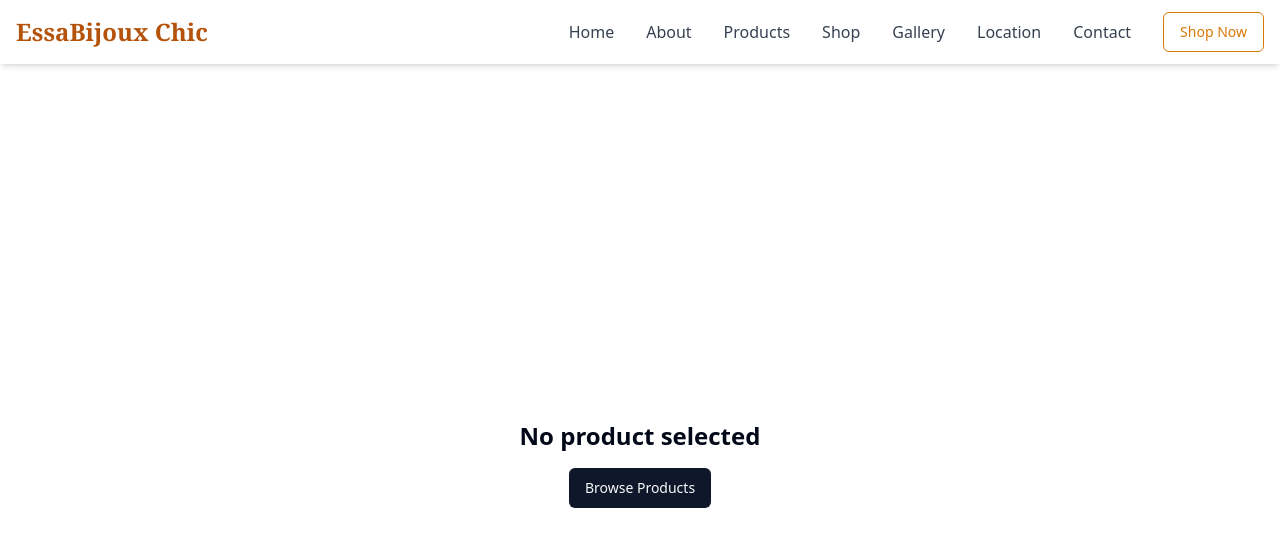
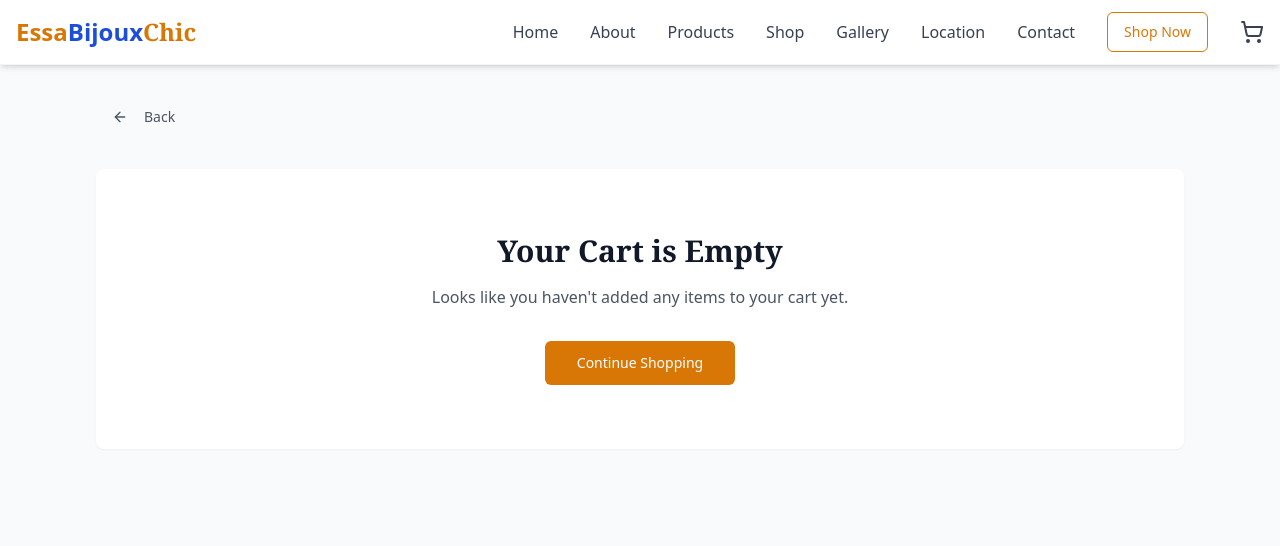
Before and after one commit to 3kimE/essa-chic-webshop, a React (Vite) app: page /checkout in a window 1280 px wide. Shown: the top 546 px of the page. Built offline with nearby package versions, Linux system fonts and the light colour scheme.

Commit message:
Refactor: Enhance UI and add cart functionality
-   Added color to the navbar and styled the title.
-   Implemented a cart feature with checkout page navigation.
-   Updated the hero page UI.
-   Connected all buttons to their respective pages.

```diff
--- a/src/App.tsx
+++ b/src/App.tsx
@@ -16,12 +16,14 @@ import Checkout from "./pages/Checkout";
 import OrderSuccess from "./pages/OrderSuccess";
 import NotFound from "./pages/NotFound";
 import Navbar from "./components/Navbar";
+import { CartProvider } from "./context/CartContext";
 
 const queryClient = new QueryClient();
 
 const App = () => (
   <QueryClientProvider client={queryClient}>
     <TooltipProvider>
+      <CartProvider>
         <Toaster />
         <Sonner />
         <BrowserRouter>
@@ -41,6 +43,7 @@ const App = () => (
             <Route path="*" element={<NotFound />} />
           </Routes>
         </BrowserRouter>
+      </CartProvider>
     </TooltipProvider>
   </QueryClientProvider>
 );
--- a/src/components/Navbar.tsx
+++ b/src/components/Navbar.tsx
@@ -1,22 +1,38 @@
 
-import { useState } from "react";
-import { Link } from "react-router-dom";
-import { Menu, X } from "lucide-react";
+import { useState, useEffect } from "react";
+import { Link, useLocation } from "react-router-dom";
+import { Menu, X, ShoppingCart } from "lucide-react";
 import { Button } from "@/components/ui/button";
 
 const Navbar = () => {
   const [isOpen, setIsOpen] = useState(false);
+  const [cartItems, setCartItems] = useState(0);
+  const location = useLocation();
 
   const toggleMenu = () => {
     setIsOpen(!isOpen);
   };
 
+  // Get cart items from localStorage on component mount
+  useEffect(() => {
+    const storedCart = localStorage.getItem("essaBijouxCart");
+    if (storedCart) {
+      const cart = JSON.parse(storedCart);
+      const itemCount = cart.reduce((total: number, item: any) => total + item.quantity, 0);
+      setCartItems(itemCount);
+    }
+  }, [location]); // Re-check when location changes (navigate between pages)
+
   return (
-    <nav className="bg-white shadow-md sticky top-0 z-50">
+    <nav className="bg-white shadow-md sticky top-0 z-50 border-b border-gray-100">
       <div className="container mx-auto px-4 py-3">
         <div className="flex justify-between items-center">
           <Link to="/" className="flex items-center">
-            <span className="font-serif text-2xl font-bold text-amber-700">EssaBijoux Chic</span>
+            <span className="text-2xl font-bold">
+              <span className="text-amber-600">Essa</span>
+              <span className="text-blue-700">Bijoux</span>
+              <span className="text-amber-600 font-serif">Chic</span>
+            </span>
           </Link>
 
           {/* Desktop Menu */}
@@ -31,10 +47,26 @@ const Navbar = () => {
             <Button variant="outline" className="border-amber-600 text-amber-600 hover:bg-amber-600 hover:text-white">
               <Link to="/shop">Shop Now</Link>
             </Button>
+            <Link to="/checkout" className="relative">
+              <ShoppingCart className="w-6 h-6 text-gray-700 hover:text-amber-600 transition-colors" />
+              {cartItems > 0 && (
+                <div className="absolute -top-2 -right-2 bg-red-600 text-white rounded-full w-5 h-5 flex items-center justify-center text-xs">
+                  {cartItems}
+                </div>
+              )}
+            </Link>
           </div>
 
           {/* Mobile menu button */}
-          <div className="md:hidden">
+          <div className="md:hidden flex items-center gap-4">
+            <Link to="/checkout" className="relative">
+              <ShoppingCart className="w-6 h-6 text-gray-700 hover:text-amber-600 transition-colors" />
+              {cartItems > 0 && (
+                <div className="absolute -top-2 -right-2 bg-red-600 text-white rounded-full w-5 h-5 flex items-center justify-center text-xs">
+                  {cartItems}
+                </div>
+              )}
+            </Link>
             <button
               onClick={toggleMenu}
               className="text-gray-700 hover:text-amber-600 focus:outline-none"
--- /dev/null
+++ b/src/context/CartContext.tsx
@@ -0,0 +1,119 @@
+
+import React, { createContext, useState, useContext, useEffect } from 'react';
+import { toast } from "sonner";
+
+type CartItem = {
+  id: string;
+  name: string;
+  price: number;
+  currency: "MAD" | "EUR";
+  image: string;
+  quantity: number;
+};
+
+type CartContextType = {
+  cart: CartItem[];
+  addToCart: (item: Omit<CartItem, 'quantity'>) => void;
+  removeFromCart: (id: string) => void;
+  updateQuantity: (id: string, quantity: number) => void;
+  clearCart: () => void;
+  getTotalItems: () => number;
+  getTotalPrice: () => number;
+};
+
+const CartContext = createContext<CartContextType | undefined>(undefined);
+
+export const CartProvider: React.FC<{ children: React.ReactNode }> = ({ children }) => {
+  const [cart, setCart] = useState<CartItem[]>([]);
+
+  // Load cart from localStorage when component mounts
+  useEffect(() => {
+    const storedCart = localStorage.getItem('essaBijouxCart');
+    if (storedCart) {
+      setCart(JSON.parse(storedCart));
+    }
+  }, []);
+
+  // Save cart to localStorage whenever cart changes
+  useEffect(() => {
+    localStorage.setItem('essaBijouxCart', JSON.stringify(cart));
+  }, [cart]);
+
+  const addToCart = (item: Omit<CartItem, 'quantity'>) => {
+    setCart(prevCart => {
+      // Check if item already exists in cart
+      const existingItemIndex = prevCart.findIndex(cartItem => cartItem.id === item.id);
+
+      if (existingItemIndex !== -1) {
+        // Item exists, update quantity
+        const updatedCart = [...prevCart];
+        updatedCart[existingItemIndex] = {
+          ...updatedCart[existingItemIndex],
+          quantity: updatedCart[existingItemIndex].quantity + 1
+        };
+        toast.success(`${item.name} quantity updated in cart`);
+        return updatedCart;
+      } else {
+        // Item doesn't exist, add to cart
+        toast.success(`${item.name} added to cart`);
+        return [...prevCart, { ...item, quantity: 1 }];
+      }
+    });
+  };
+
+  const removeFromCart = (id: string) => {
+    setCart(prevCart => {
+      const itemToRemove = prevCart.find(item => item.id === id);
+      if (itemToRemove) {
+        toast.info(`${itemToRemove.name} removed from cart`);
+      }
+      return prevCart.filter(item => item.id !== id);
+    });
+  };
+
+  const updateQuantity = (id: string, quantity: number) => {
+    if (quantity < 1) {
+      removeFromCart(id);
+      return;
+    }
+
+    setCart(prevCart =>
+      prevCart.map(item =>
+        item.id === id ? { ...item, quantity } : item
+      )
+    );
+  };
+
+  const clearCart = () => {
+    setCart([]);
+    toast.info('Cart cleared');
+  };
+
+  const getTotalItems = () => {
+    return cart.reduce((total, item) => total + item.quantity, 0);
+  };
+
+  const getTotalPrice = () => {
+    return cart.reduce((total, item) => total + (item.price * item.quantity), 0);
+  };
+
+  const value = {
+    cart,
+    addToCart,
+    removeFromCart,
+    updateQuantity,
+    clearCart,
+    getTotalItems,
+    getTotalPrice
+  };
+
+  return <CartContext.Provider value={value}>{children}</CartContext.Provider>;
+};
+
+export const useCart = () => {
+  const context = useContext(CartContext);
+  if (context === undefined) {
+    throw new Error('useCart must be used within a CartProvider');
+  }
+  return context;
+};
--- a/src/pages/Checkout.tsx
+++ b/src/pages/Checkout.tsx
@@ -1,18 +1,18 @@
 
 import { useState } from "react";
-import { useLocation, useNavigate } from "react-router-dom";
+import { useNavigate } from "react-router-dom";
 import { Button } from "@/components/ui/button";
 import { Input } from "@/components/ui/input";
 import { Label } from "@/components/ui/label";
 import { Card, CardContent, CardHeader, CardTitle } from "@/components/ui/card";
 import { Separator } from "@/components/ui/separator";
-import { ArrowLeft, CreditCard, Truck, Shield } from "lucide-react";
+import { ArrowLeft, CreditCard, Truck, Shield, Plus, Minus, Trash2 } from "lucide-react";
 import { toast } from "sonner";
+import { useCart } from "@/context/CartContext";
 
 const Checkout = () => {
-  const location = useLocation();
   const navigate = useNavigate();
-  const { product, quantity = 1 } = location.state || {};
+  const { cart, updateQuantity, removeFromCart, getTotalPrice, clearCart } = useCart();
 
   const [formData, setFormData] = useState({
     firstName: "",
@@ -29,19 +29,8 @@ const Checkout = () => {
     cardName: ""
   });
 
-  if (!product) {
-    return (
-      <div className="min-h-screen flex items-center justify-center">
-        <div className="text-center">
-          <h1 className="text-2xl font-bold mb-4">No product selected</h1>
-          <Button onClick={() => navigate("/products")}>Browse Products</Button>
-        </div>
-      </div>
-    );
-  }
-
-  const subtotal = product.price * quantity;
   const shipping = 50; // MAD
+  const subtotal = getTotalPrice();
   const total = subtotal + shipping;
 
   const handleInputChange = (e: React.ChangeEvent<HTMLInputElement>) => {
@@ -53,6 +42,11 @@ const Checkout = () => {
 
   const handleSubmit = (e: React.FormEvent) => {
     e.preventDefault();
+
+    if (cart.length === 0) {
+      toast.error("Your cart is empty");
+      return;
+    }
 
     // Validate form
     const requiredFields = ['firstName', 'lastName', 'email', 'phone', 'address', 'city', 'country', 'cardNumber', 'expiryDate', 'cvv'];
@@ -66,11 +60,44 @@ const Checkout = () => {
     // Simulate payment processing
     toast.success("Order placed successfully! You will receive a confirmation email shortly.");
 
+    // Clear cart after successful checkout
+    clearCart();
+
     // In a real app, this would process the payment and redirect to a success page
     setTimeout(() => {
       navigate("/order-success", { state: { orderId: "ESS" + Date.now() } });
     }, 2000);
   };
+
+  // If cart is empty, show empty cart message
+  if (cart.length === 0) {
+    return (
+      <div className="min-h-screen bg-gray-50 py-8">
+        <div className="container mx-auto px-6 lg:px-8 max-w-6xl">
+          <Button
+            variant="ghost"
+            onClick={() => navigate(-1)}
+            className="mb-8 text-gray-600 hover:text-gray-900"
+          >
+            <ArrowLeft className="w-4 h-4 mr-2" />
+            Back
+          </Button>
+
+          <div className="text-center py-16 bg-white rounded-lg shadow-sm">
+            <h1 className="text-3xl font-serif font-bold text-gray-900 mb-4">Your Cart is Empty</h1>
+            <p className="text-gray-600 mb-8">Looks like you haven't added any items to your cart yet.</p>
+            <Button
+              onClick={() => navigate('/shop')}
+              className="bg-amber-600 hover:bg-amber-700 text-white"
+              size="lg"
+            >
+              Continue Shopping
+            </Button>
+          </div>
+        </div>
+      </div>
+    );
+  }
 
   return (
     <div className="min-h-screen bg-gray-50 py-8">
@@ -272,27 +299,50 @@ const Checkout = () => {
           </div>
 
           {/* Order Summary */}
-          <div className="lg:sticky lg:top-8 h-fit">
+          <div className="lg:sticky lg:top-8 h-fit space-y-6">
             <Card>
               <CardHeader>
                 <CardTitle>Order Summary</CardTitle>
               </CardHeader>
               <CardContent className="space-y-6">
-                {/* Product */}
-                <div className="flex gap-4">
+                {/* Products */}
+                <div className="space-y-4">
+                  {cart.map((item) => (
+                    <div key={item.id} className="flex gap-4 py-2">
                       <img
-                    src={product.images[0]}
-                    alt={product.name}
+                        src={item.image}
+                        alt={item.name}
                         className="w-20 h-20 object-cover rounded-lg"
                       />
                       <div className="flex-1">
-                    <h3 className="font-semibold text-gray-900">{product.name}</h3>
-                    <p className="text-gray-600 text-sm">{product.category}</p>
+                        <h3 className="font-semibold text-gray-900">{item.name}</h3>
                         <div className="flex justify-between items-center mt-2">
-                      <span className="text-sm text-gray-600">Qty: {quantity}</span>
-                      <span className="font-semibold">{product.price} MAD</span>
+                          <div className="flex items-center border border-gray-200 rounded">
+                            <button
+                              onClick={() => updateQuantity(item.id, item.quantity - 1)}
+                              className="px-2 py-1 text-gray-600 hover:text-amber-600"
+                            >
+                              <Minus size={16} />
+                            </button>
+                            <span className="px-3 py-1 border-x border-gray-200">{item.quantity}</span>
+                            <button
+                              onClick={() => updateQuantity(item.id, item.quantity + 1)}
+                              className="px-2 py-1 text-gray-600 hover:text-amber-600"
+                            >
+                              <Plus size={16} />
+                            </button>
+                          </div>
+                          <span className="font-semibold">{item.price * item.quantity} {item.currency}</span>
                         </div>
                       </div>
+                      <button
+                        onClick={() => removeFromCart(item.id)}
+                        className="text-gray-400 hover:text-red-500"
+                      >
+                        <Trash2 size={18} />
+                      </button>
+                    </div>
+                  ))}
                 </div>
 
                 <Separator />
@@ -337,6 +387,14 @@ const Checkout = () => {
                 </div>
               </CardContent>
             </Card>
+
+            <Button
+              variant="outline"
+              onClick={() => navigate('/shop')}
+              className="w-full border-amber-600 text-amber-600 hover:bg-amber-600 hover:text-white"
+            >
+              Continue Shopping
+            </Button>
           </div>
         </div>
       </div>
--- a/src/pages/ProductDetail.tsx
+++ b/src/pages/ProductDetail.tsx
@@ -5,6 +5,7 @@ import { Button } from "@/components/ui/button";
 import { Badge } from "@/components/ui/badge";
 import { ArrowLeft, ShoppingCart, Heart, Star, Truck, Shield, Award } from "lucide-react";
 import { toast } from "sonner";
+import { useCart } from "@/context/CartContext";
 
 // Mock product data - in a real app, this would come from an API
 const products = {
@@ -17,7 +18,7 @@ const products = {
       "https://images.unsplash.com/photo-1506630448388-4e683c67ddb0?q=80&w=2070"
     ],
     price: 450,
-    currency: "MAD",
+    currency: "MAD" as const,
     category: "Bracelets",
     description: "Handcrafted adjustable silver bracelet with traditional Berber engravings",
     longDescription: "This exquisite silver bracelet showcases the finest traditions of Berber craftsmanship. Each intricate detail is hand-engraved using techniques passed down through generations. The adjustable design ensures a perfect fit, while the traditional motifs tell stories of Morocco's rich cultural heritage.",
@@ -41,7 +42,7 @@ const products = {
       "https://images.unsplash.com/photo-1611591437281-460bfbe1220a?q=80&w=2070"
     ],
     price: 680,
-    currency: "MAD",
+    currency: "MAD" as const,
     category: "Necklaces",
     description: "Elegant filigree necklace with natural coral stone pendant",
     longDescription: "A masterpiece of filigree artistry, this necklace features a stunning natural coral stone set within an intricate silver framework. The delicate metalwork creates a lace-like pattern that perfectly complements the vibrant coral centerpiece.",
@@ -65,7 +66,7 @@ const products = {
       "https://images.unsplash.com/photo-1515562141207-7a88fb7ce338?q=80&w=2070"
     ],
     price: 320,
-    currency: "MAD",
+    currency: "MAD" as const,
     category: "Earrings",
     description: "Traditional star motif earrings with colorful enamel details",
     longDescription: "These stunning earrings feature the traditional Berber star motif, symbolizing guidance and protection. The colorful enamel work is achieved through ancient techniques, creating vibrant patterns that catch the light beautifully.",
@@ -89,6 +90,7 @@ const ProductDetail = () => {
   const [selectedImage, setSelectedImage] = useState(0);
   const [quantity, setQuantity] = useState(1);
   const [isWishlisted, setIsWishlisted] = useState(false);
+  const { addToCart } = useCart();
 
   const product = id ? products[id as keyof typeof products] : null;
 
@@ -103,9 +105,14 @@ const ProductDetail = () => {
     );
   }
 
-  const addToCart = () => {
-    toast.success(`Added ${product.name} to cart!`);
-    console.log(`Added ${quantity}x ${product.name} to cart`);
+  const handleAddToCart = () => {
+    addToCart({
+      id: product.id,
+      name: product.name,
+      price: product.price,
+      currency: product.currency,
+      image: product.images[0],
+    });
   };
 
   const toggleWishlist = () => {
@@ -114,7 +121,8 @@ const ProductDetail = () => {
   };
 
   const buyNow = () => {
-    navigate("/checkout", { state: { product, quantity } });
+    handleAddToCart();
+    navigate("/checkout");
   };
 
   return (
@@ -215,7 +223,7 @@ const ProductDetail = () => {
 
               <div className="flex gap-4">
                 <Button
-                  onClick={addToCart}
+                  onClick={handleAddToCart}
                   className="flex-1 bg-amber-600 hover:bg-amber-700 text-white"
                   size="lg"
                 >
```
Lines whose indentation alone changed are shown as unchanged.
